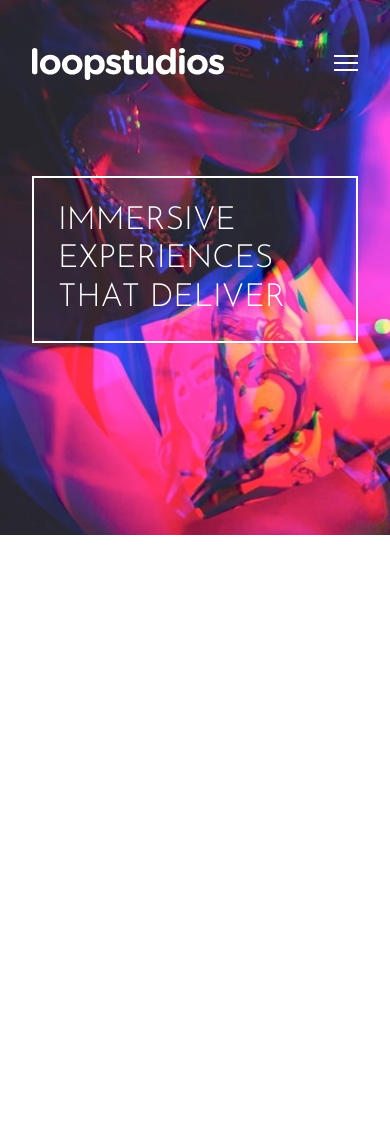
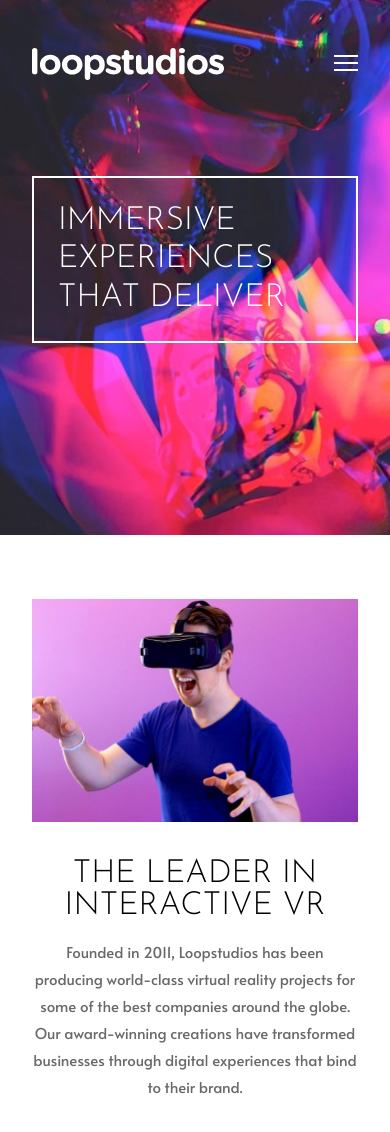
Before and after one commit to dselasea/loopstudios, a React (Create React App) app: page / in a window 390 px wide. Shown: the top 1132 px of the page. Before the commit the page ends 844 px from the top, so only its background shows below. Built offline with nearby package versions, Linux system fonts and the light colour scheme.

Commit message:
Added Leader component and interactive section and mobile styles

```diff
--- a/src/App.js
+++ b/src/App.js
@@ -1,9 +1,11 @@
 import { Header } from "./images/components/Header/Header";
+import Leader from "./images/components/Leader/Leader";
 
 function App() {
   return (
     <div>
       <Header />
+      <Leader />
     </div>
   );
 }
--- a/src/images/components/Header/Header.module.css
+++ b/src/images/components/Header/Header.module.css
@@ -108,8 +108,8 @@
     }
 
     .menu li a {
-        padding-bottom: 1rem;
-        font-size: 2rem;
+        padding-bottom: 0.8rem;
+        font-size: 1.6rem;
         display: inline-block;
         font-family: 'Josefin Sans', sans-serif;
         font-weight: 300;
--- /dev/null
+++ b/src/images/components/Leader/Leader.js
@@ -0,0 +1,21 @@
+import React from 'react'
+import Interactive from '../../mobile/image-interactive.jpg'
+import styles from './Leader.module.css'
+
+const Leader = () => {
+  return (
+    <div className={styles.container}>
+        <div className={styles.leader}>
+            <div className={styles.image}>
+                <img src={Interactive} alt="" />
+            </div>
+            <div className={styles.text}>
+                <h2>the leader in interactive vr</h2>
+                <p>Founded in 2011, Loopstudios has been producing world-class virtual reality projects for some of the best companies around the globe. Our award-winning creations have transformed businesses through digital experiences that bind to their brand.</p>
+            </div>
+        </div>
+    </div>
+  )
+}
+
+export default Leader
--- /dev/null
+++ b/src/images/components/Leader/Leader.module.css
@@ -0,0 +1,36 @@
+.container {
+    width: 1440px;
+    max-width: 100%;
+    margin: 0 auto;
+    padding: 2rem;
+  }
+
+  .leader {
+    padding: 2rem 0;
+  }
+
+  .image {
+    padding-bottom: 2rem;
+  }
+
+  .image img {
+    width: 100%;
+    height: auto;
+  }
+
+  .text {
+    text-align: center;
+}
+
+.text h2 {
+      font-family: 'Josefin Sans', sans-serif;
+    text-transform: uppercase;
+    font-size: 2rem;
+    font-weight: 300;
+    margin-bottom: 1rem;
+  }
+
+  .text p {
+    color: hsl(0, 0%, 41%);
+    line-height: 1.8;
+  }
--- a/src/index.css
+++ b/src/index.css
@@ -14,6 +14,8 @@ body {
   /* font-family: 'Josefin Sans', sans-serif; */
 }
 
+
+
 code {
   font-family: source-code-pro, Menlo, Monaco, Consolas, 'Courier New',
     monospace;
```
